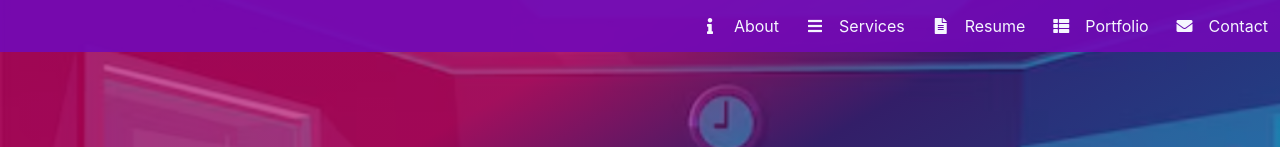
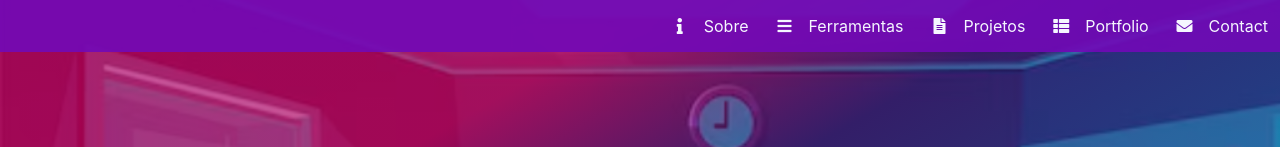
Before and after one commit to danynazaretech/danynazare, a plain HTML site: page index.html in a window 1280 px wide. Shown: the top 147 px of the page. Drawn offline with Linux system fonts and the light colour scheme; a script that the page names is missing.

Commit message:
alteracoes navbar 1.0

```diff
--- a/index.html
+++ b/index.html
@@ -34,19 +34,19 @@
           <span class="icon">
             <i class="fas fa-info"></i>
           </span>
-          <span>About</span>
+          <span>Sobre</span>
         </a>
         <a class="navbar-item" href="#services">
           <span class="icon">
             <i class="fas fa-bars"></i>
           </span>
-          <span>Services</span>
+          <span>Ferramentas</span>
         </a>
         <a class="navbar-item" href="#resume">
           <span class="icon">
             <i class="fas fa-file-alt"></i>
           </span>
-          <span>Resume</span>
+          <span>Projetos</span>
         </a>
         <a class="navbar-item" href="#portfolio">
           <span class="icon">
```
